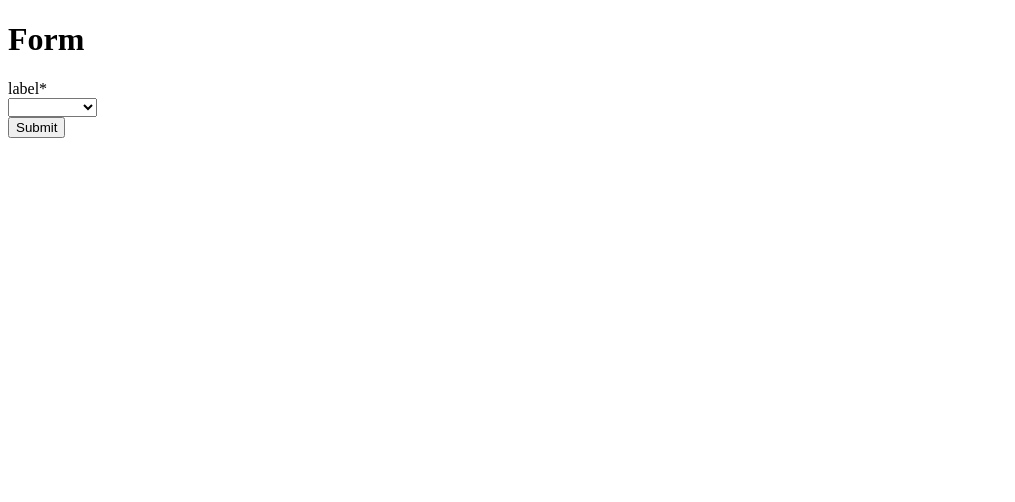
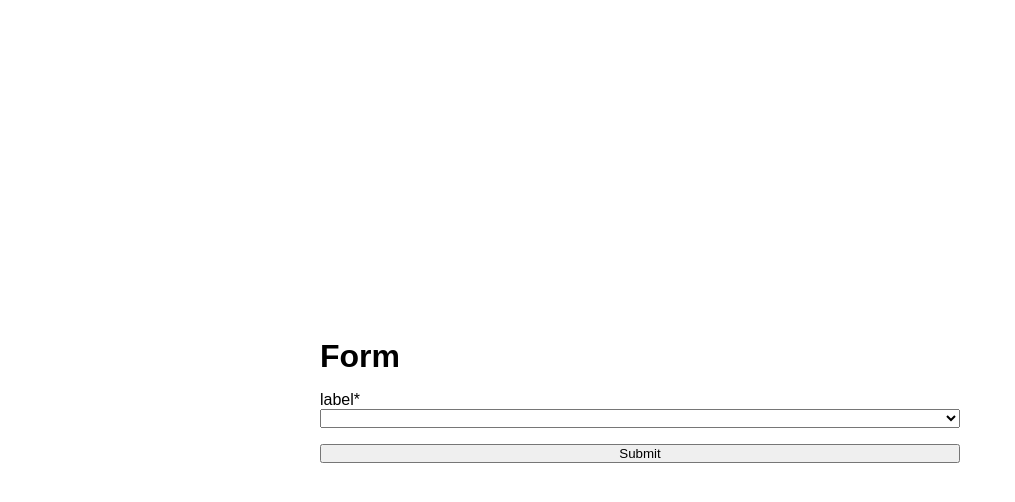
Before and after one commit to hazemelfeky/recursive-form, a Vue app: page / in a window 1280 px wide. Shown: the top 502 px of the page, without its empty margins (0-1015 px from the left). Built offline with nearby package versions, Linux system fonts and the light colour scheme.

Commit message:
style: make form alittle pretty

```diff
--- /dev/null
+++ b/src/styles.css
@@ -0,0 +1,23 @@
+* {
+  margin: 0;
+  padding: 0;
+}
+
+body {
+  font-family: sans-serif;
+}
+
+form {
+  height: 100dvh;
+  display: flex;
+  justify-content: center;
+  flex-direction: column;
+  gap: 1rem;
+  width: 80%;
+  max-width: 40rem;
+  margin: 0 auto;
+}
+
+select {
+  width: 100%;
+}
```
Also changed, not shown: src/main.js (+4 -3 lines).
